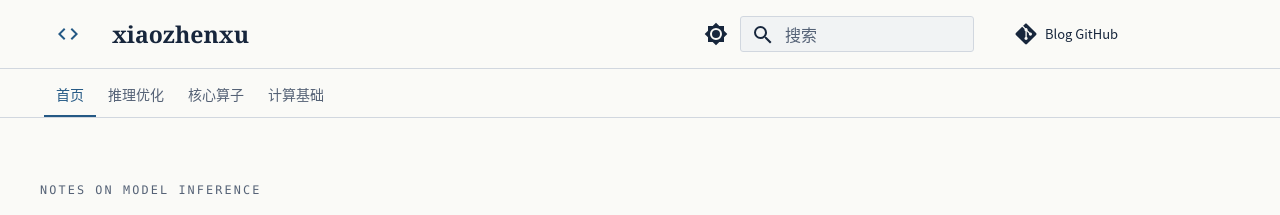
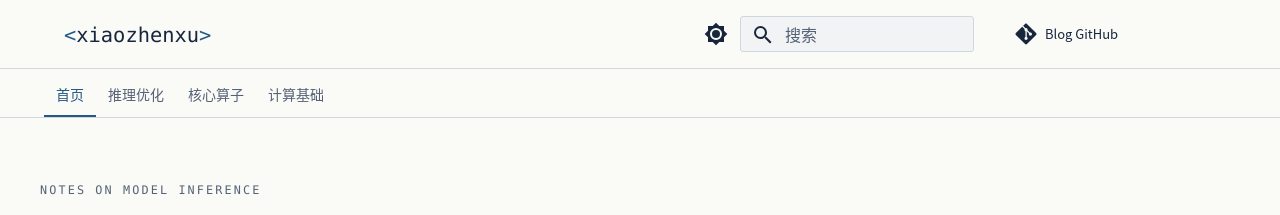
Before and after one commit to xiaozhenxu/blog, an MkDocs documentation site: the page built from docs/index.md, in a window 1280 px wide. Shown: the top 215 px of the page. Built offline with MkDocs 1.6.1 and Material for MkDocs 9.7.7, drawn with Linux system fonts in a browser that asks for light colours; comment, search, counter and statistics services are not loaded.

Commit message:
fix: update <> to x

```diff
--- a/docs/assets/stylesheets/custom.css
+++ b/docs/assets/stylesheets/custom.css
@@ -26,3 +26,10 @@ a:focus-visible,button:focus-visible,input:focus-visible { outline:2px solid var
 .notebook-home .md-content__inner::before { display:none; }
 .home-hero { padding-top:.7rem; padding-bottom:1.8rem; }
 @media(min-width:60em) { .md-grid { width:calc(100% - 4rem); max-width:66rem; } .notebook-home .md-content__inner { margin:0; } }
+
+/* One wordmark, shared by desktop and mobile headers. */
+.notebook-logo { display:inline-block; font-family:var(--notebook-mono); font-size:1.02rem; font-weight:500; line-height:1.3; white-space:nowrap; color:var(--md-default-fg-color); }
+.notebook-bracket { color:var(--md-typeset-a-color); }
+.notebook-brand { margin-left:.5rem; }
+.notebook-brand a { display:inline-flex; align-items:center; min-height:2.4rem; }
+@media(max-width:44em) { .notebook-brand { margin-left:.2rem; margin-right:.2rem; } .notebook-logo { font-size:.88rem; } }
--- a/mkdocs.yml
+++ b/mkdocs.yml
@@ -20,8 +20,6 @@ theme:
   name: material
   custom_dir: overrides
   font: false
-  icon:
-    logo: material/code-tags
   language: zh  # 设置为中文界面
   palette:
     - scheme: default
--- /dev/null
+++ b/overrides/partials/header.html
@@ -0,0 +1,51 @@
+{# Material header with one linked personal wordmark. #}
+{% set class = "md-header" %}
+{% if "navigation.tabs.sticky" in features %}
+  {% set class = class ~ " md-header--shadow md-header--lifted" %}
+{% elif "navigation.tabs" not in features %}
+  {% set class = class ~ " md-header--shadow" %}
+{% endif %}
+<header class="{{ class }}" data-md-component="header">
+  <nav class="md-header__inner md-grid" aria-label="{{ lang.t('header') }}">
+    <label class="md-header__button md-icon" for="__drawer">
+      {% set icon = config.theme.icon.menu or "material/menu" %}
+      {% include ".icons/" ~ icon ~ ".svg" %}
+    </label>
+    <div class="md-header__title notebook-brand">
+      <a href="{{ config.extra.homepage | d(nav.homepage.url, true) | url }}" title="返回首页" aria-label="xiaozhenxu，返回首页">
+        {% include "partials/logo.html" %}
+      </a>
+    </div>
+    {% if config.theme.palette %}
+      {% if not config.theme.palette is mapping %}
+        {% include "partials/palette.html" %}
+      {% endif %}
+    {% endif %}
+    {% if not config.theme.palette is mapping %}
+      {% include "partials/javascripts/palette.html" %}
+    {% endif %}
+    {% if config.extra.alternate %}
+      {% include "partials/alternate.html" %}
+    {% endif %}
+    {% if "material/search" in config.plugins %}
+      {% set search = config.plugins["material/search"] | attr("config") %}
+      {% if search.enabled %}
+        <label class="md-header__button md-icon" for="__search">
+          {% set icon = config.theme.icon.search or "material/magnify" %}
+          {% include ".icons/" ~ icon ~ ".svg" %}
+        </label>
+        {% include "partials/search.html" %}
+      {% endif %}
+    {% endif %}
+    {% if config.repo_url %}
+      <div class="md-header__source">
+        {% include "partials/source.html" %}
+      </div>
+    {% endif %}
+  </nav>
+  {% if "navigation.tabs.sticky" in features %}
+    {% if "navigation.tabs" in features %}
+      {% include "partials/tabs.html" %}
+    {% endif %}
+  {% endif %}
+</header>
--- /dev/null
+++ b/overrides/partials/logo.html
@@ -0,0 +1 @@
+<span class="notebook-logo"><span class="notebook-bracket">&lt;</span>xiaozhenxu<span class="notebook-bracket">&gt;</span></span>
```
